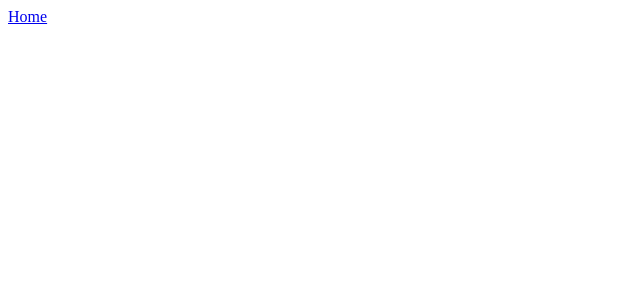
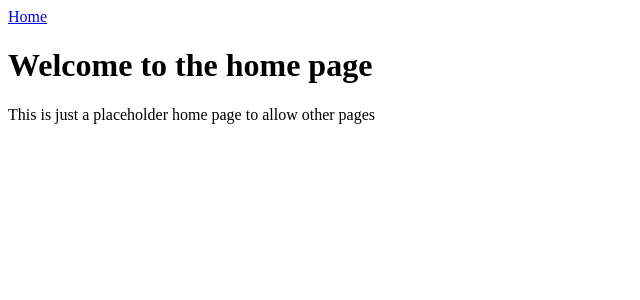
Before and after one commit to chuanhao01/blog, a SvelteKit app: page / in a window 1280 px wide. Shown: the top 300 px of the page, without its empty margins (0-640 px from the left). Built offline with nearby package versions, Linux system fonts and the light colour scheme.

Commit message:
[fix] layout not having slot, home page broken

```diff
--- a/src/routes/+layout.svelte
+++ b/src/routes/+layout.svelte
@@ -1,3 +1,7 @@
 <nav>
 	<a href="/">Home</a>
 </nav>
+
+<main>
+	<slot />
+</main>
```
